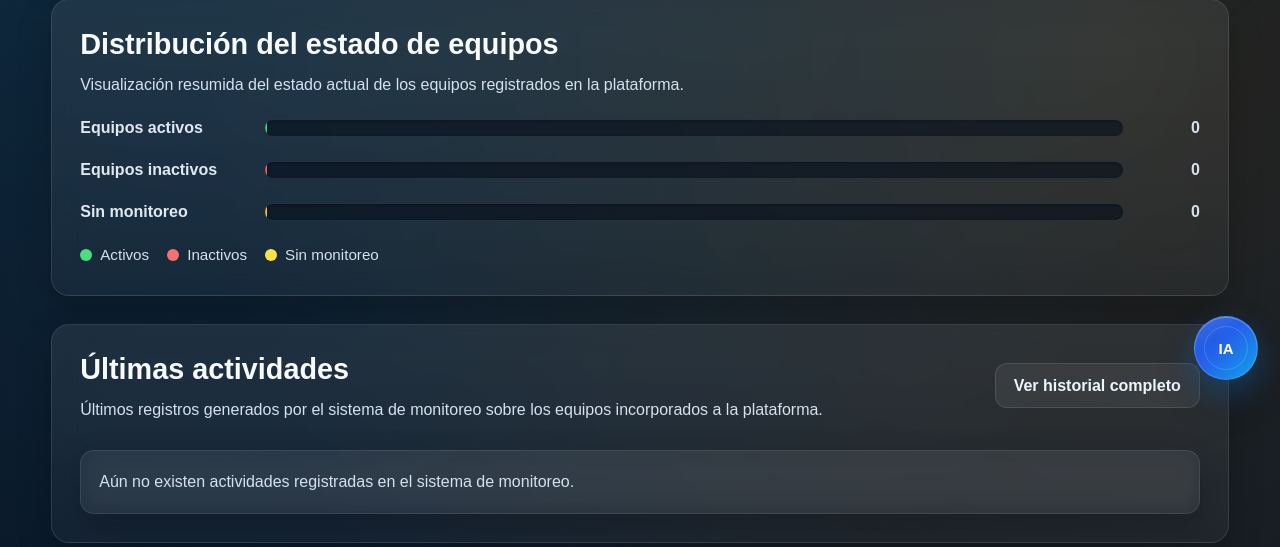
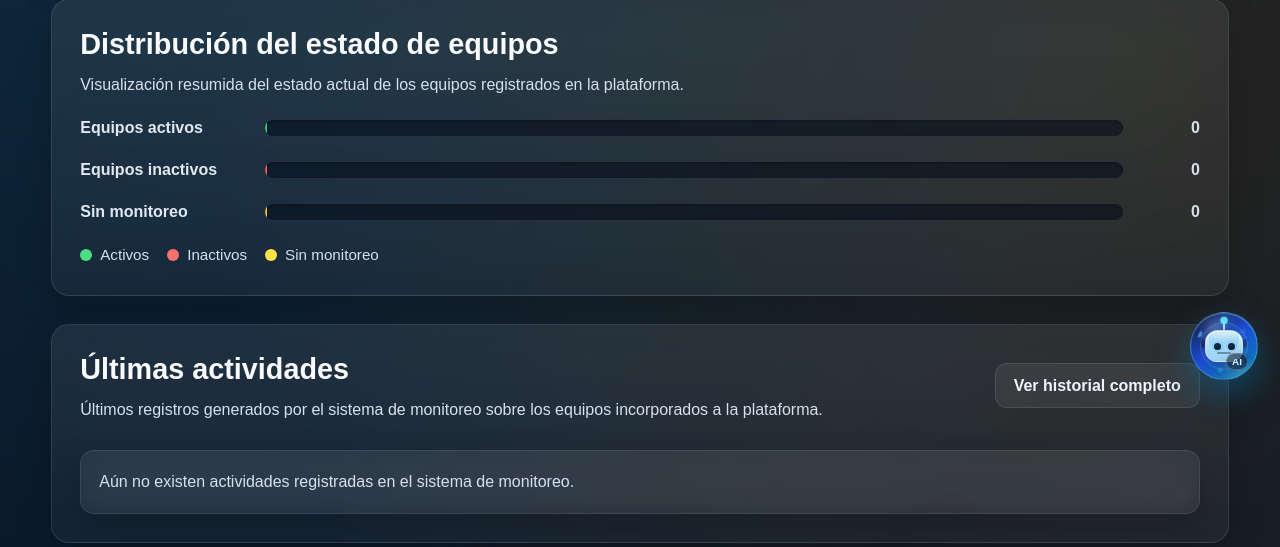
Before and after one commit to felipeuch/monitoreoAWS-PUBLICO, a PHP site: page /index.php in a window 1280 px wide. Shown: the part 398-945 px from the top of the page. Run offline with PHP 8.4, Linux system fonts and the light colour scheme; the visitor is signed in with stand-in values (Sample User, id 1); data that the repository does not hold is empty; a stand-in replaces the project's code that opens the database connection; some libraries are stand-ins or nearby versions.

Commit message:
Diseño Burbuja IA

```diff
--- a/estilos.css
+++ b/estilos.css
@@ -874,34 +874,55 @@ footer {
 
 .ia-float-button {
     position: relative;
-    width: 64px;
-    height: 64px;
-    border: 1px solid rgba(255, 255, 255, 0.18);
+    display: inline-flex;
+    align-items: center;
+    justify-content: center;
+    width: 68px;
+    height: 68px;
+    border: 1px solid rgba(125, 211, 252, 0.32);
     border-radius: 50%;
     cursor: pointer;
     overflow: hidden;
     color: #fff;
     background:
-        linear-gradient(145deg, rgba(255, 255, 255, 0.18), transparent 34%),
-        linear-gradient(135deg, #1d4ed8 0%, #2563eb 46%, #0ea5e9 100%);
+        radial-gradient(circle at 35% 24%, rgba(255, 255, 255, 0.22), transparent 24%),
+        linear-gradient(145deg, #0f172a 0%, #1d4ed8 48%, #0891b2 100%);
     box-shadow:
-        0 18px 36px rgba(15, 23, 42, 0.32),
-        0 10px 26px rgba(37, 99, 235, 0.36),
-        inset 0 1px 0 rgba(255, 255, 255, 0.22);
-    font-size: 0.94rem;
+        0 18px 38px rgba(15, 23, 42, 0.36),
+        0 12px 30px rgba(14, 165, 233, 0.34),
+        inset 0 1px 0 rgba(255, 255, 255, 0.20),
+        inset 0 -10px 22px rgba(2, 6, 23, 0.22);
+    font-size: 0.72rem;
     font-weight: 800;
     letter-spacing: 0;
     transition: transform 0.22s ease, box-shadow 0.22s ease, filter 0.22s ease;
-    animation: iaPulse 3.8s ease-in-out infinite;
+    animation: iaButtonFloat 4.4s ease-in-out infinite;
+}
+
+.ia-float-button::before,
+.ia-float-button::after {
+    content: "";
+    position: absolute;
+    pointer-events: none;
+}
+
+.ia-float-button::before {
+    width: 118%;
+    height: 118%;
+    background: conic-gradient(
+        from 90deg,
+        transparent 0 64%,
+        rgba(125, 211, 252, 0.44) 72%,
+        transparent 84% 100%
+    );
+    animation: iaRingSweep 4.6s linear infinite;
 }
 
 .ia-float-button::after {
-    content: "";
-    position: absolute;
     inset: 9px;
     border-radius: inherit;
-    border: 1px solid rgba(255, 255, 255, 0.16);
-    pointer-events: none;
+    border: 1px solid rgba(255, 255, 255, 0.17);
+    box-shadow: inset 0 0 18px rgba(125, 211, 252, 0.16);
 }
 
 .ia-float-button:hover {
@@ -913,8 +934,150 @@ footer {
         inset 0 1px 0 rgba(255, 255, 255, 0.24);
 }
 
+.ia-float-button:hover .ia-bot-face {
+    transform: translateY(-1px) scale(1.04);
+}
+
+.ia-float-button:hover .ia-bot-orbit {
+    opacity: 0.95;
+}
+
 .ia-float-button:active {
     transform: translateY(-1px) scale(0.98);
+}
+
+.ia-bot-orbit {
+    position: absolute;
+    inset: 5px;
+    border-radius: 50%;
+    background:
+        radial-gradient(circle at 50% 0%, rgba(125, 211, 252, 0.78) 0 3px, transparent 4px),
+        radial-gradient(circle at 8% 62%, rgba(34, 211, 238, 0.50) 0 2px, transparent 3px),
+        radial-gradient(circle at 88% 70%, rgba(59, 130, 246, 0.50) 0 2px, transparent 3px);
+    opacity: 0.72;
+    animation: iaOrbit 5.6s linear infinite;
+    pointer-events: none;
+}
+
+.ia-bot-face {
+    position: relative;
+    z-index: 1;
+    display: flex;
+    align-items: center;
+    justify-content: center;
+    width: 38px;
+    height: 32px;
+    border: 1px solid rgba(191, 219, 254, 0.38);
+    border-radius: 13px 13px 12px 12px;
+    background:
+        linear-gradient(180deg, rgba(248, 250, 252, 0.98), rgba(186, 230, 253, 0.92));
+    box-shadow:
+        0 8px 18px rgba(2, 6, 23, 0.22),
+        inset 0 1px 0 rgba(255, 255, 255, 0.96),
+        inset 0 -8px 16px rgba(14, 165, 233, 0.18);
+    transition: transform 0.22s ease;
+}
+
+.ia-bot-face::before,
+.ia-bot-face::after {
+    content: "";
+    position: absolute;
+    top: 8px;
+    width: 4px;
+    height: 9px;
+    border-radius: 999px;
+    background: rgba(15, 23, 42, 0.42);
+}
+
+.ia-bot-face::before {
+    left: -5px;
+}
+
+.ia-bot-face::after {
+    right: -5px;
+}
+
+.ia-bot-antenna {
+    position: absolute;
+    top: -10px;
+    left: 50%;
+    width: 2px;
+    height: 9px;
+    border-radius: 999px;
+    background: rgba(219, 234, 254, 0.88);
+    transform: translateX(-50%);
+}
+
+.ia-bot-antenna::after {
+    content: "";
+    position: absolute;
+    top: -4px;
+    left: 50%;
+    width: 7px;
+    height: 7px;
+    border-radius: 50%;
+    background: #67e8f9;
+    box-shadow: 0 0 12px rgba(103, 232, 249, 0.9);
+    transform: translateX(-50%);
+    animation: iaAntennaGlow 1.8s ease-in-out infinite;
+}
+
+.ia-bot-eyes {
+    display: flex;
+    gap: 7px;
+}
+
+.ia-bot-eyes span {
+    width: 7px;
+    height: 7px;
+    border-radius: 50%;
+    background: #0f172a;
+    box-shadow:
+        0 0 0 2px rgba(14, 165, 233, 0.12),
+        0 0 10px rgba(14, 165, 233, 0.65);
+    animation: iaBlink 4.2s ease-in-out infinite;
+}
+
+.ia-bot-mouth {
+    position: absolute;
+    bottom: 7px;
+    left: 50%;
+    width: 14px;
+    height: 2px;
+    border-radius: 999px;
+    background: rgba(15, 23, 42, 0.38);
+    transform: translateX(-50%);
+}
+
+.ia-bot-scan {
+    position: absolute;
+    inset: 3px;
+    border-radius: 10px;
+    background: linear-gradient(180deg, transparent, rgba(14, 165, 233, 0.28), transparent);
+    opacity: 0.78;
+    transform: translateY(-120%);
+    animation: iaFaceScan 2.6s ease-in-out infinite;
+    pointer-events: none;
+}
+
+.ia-bot-label {
+    position: absolute;
+    right: 9px;
+    bottom: 9px;
+    z-index: 2;
+    display: inline-flex;
+    align-items: center;
+    justify-content: center;
+    min-width: 21px;
+    height: 17px;
+    padding: 0 5px;
+    border: 1px solid rgba(255, 255, 255, 0.22);
+    border-radius: 999px;
+    color: #e0f2fe;
+    background: rgba(2, 6, 23, 0.54);
+    box-shadow: 0 5px 12px rgba(2, 6, 23, 0.20);
+    font-size: 0.62rem;
+    line-height: 1;
 }
 
 .ia-float-button:focus-visible,
--- a/footer.php
+++ b/footer.php
@@ -1,6 +1,16 @@
 <div class="ia-float-wrapper">
-    <button id="iaFloatButton" class="ia-float-button" title="Asistente IA">
-        IA
+    <button id="iaFloatButton" class="ia-float-button" title="Asistente IA" aria-label="Abrir asistente IA">
+        <span class="ia-bot-orbit" aria-hidden="true"></span>
+        <span class="ia-bot-face" aria-hidden="true">
+            <span class="ia-bot-antenna"></span>
+            <span class="ia-bot-eyes">
+                <span></span>
+                <span></span>
+            </span>
+            <span class="ia-bot-mouth"></span>
+            <span class="ia-bot-scan"></span>
+        </span>
+        <span class="ia-bot-label">AI</span>
     </button>
 
 	<div id="iaFloatPanel" class="ia-float-panel">
```
Also changed, not shown: other parts of estilos.css (+68 -4 lines).
